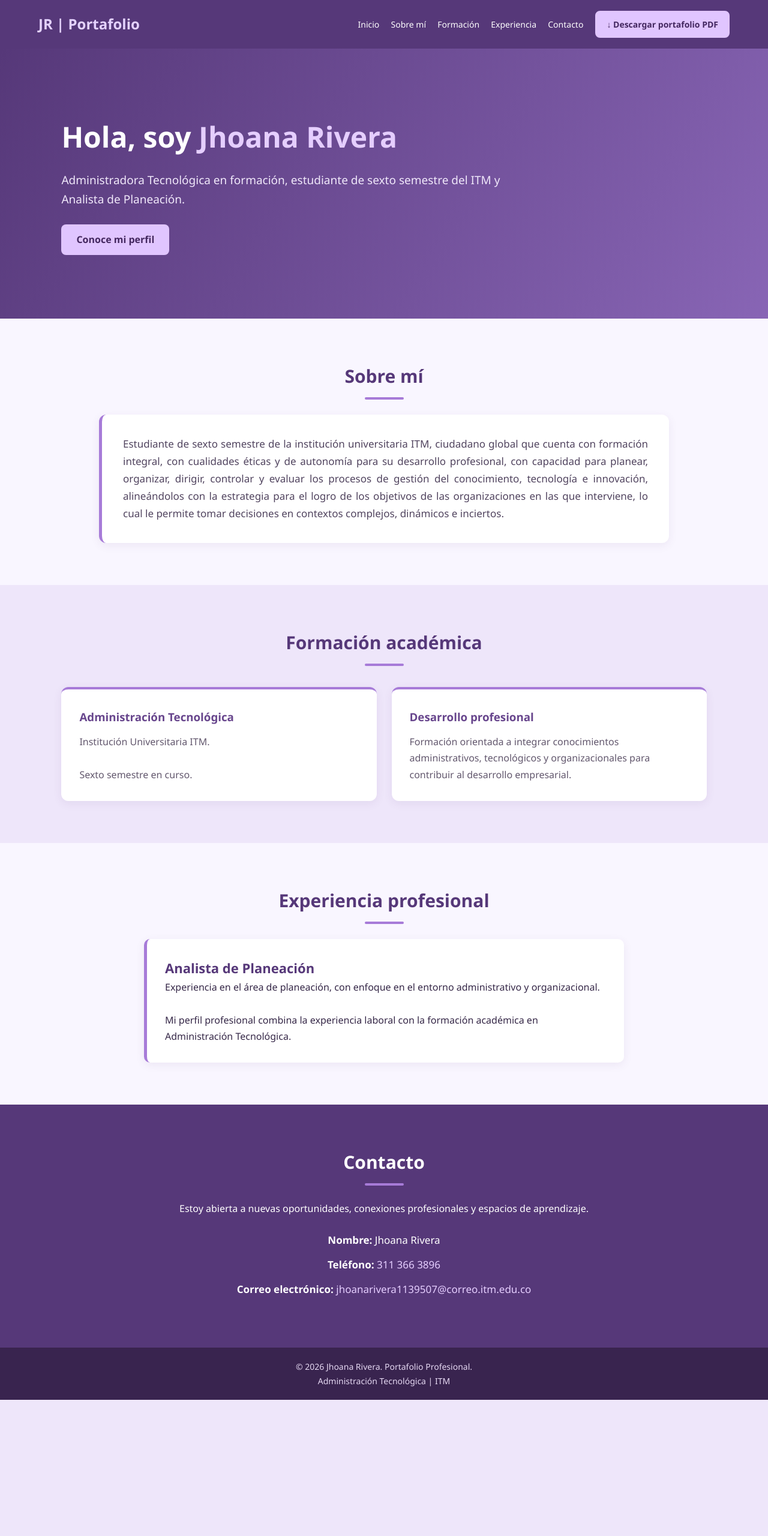
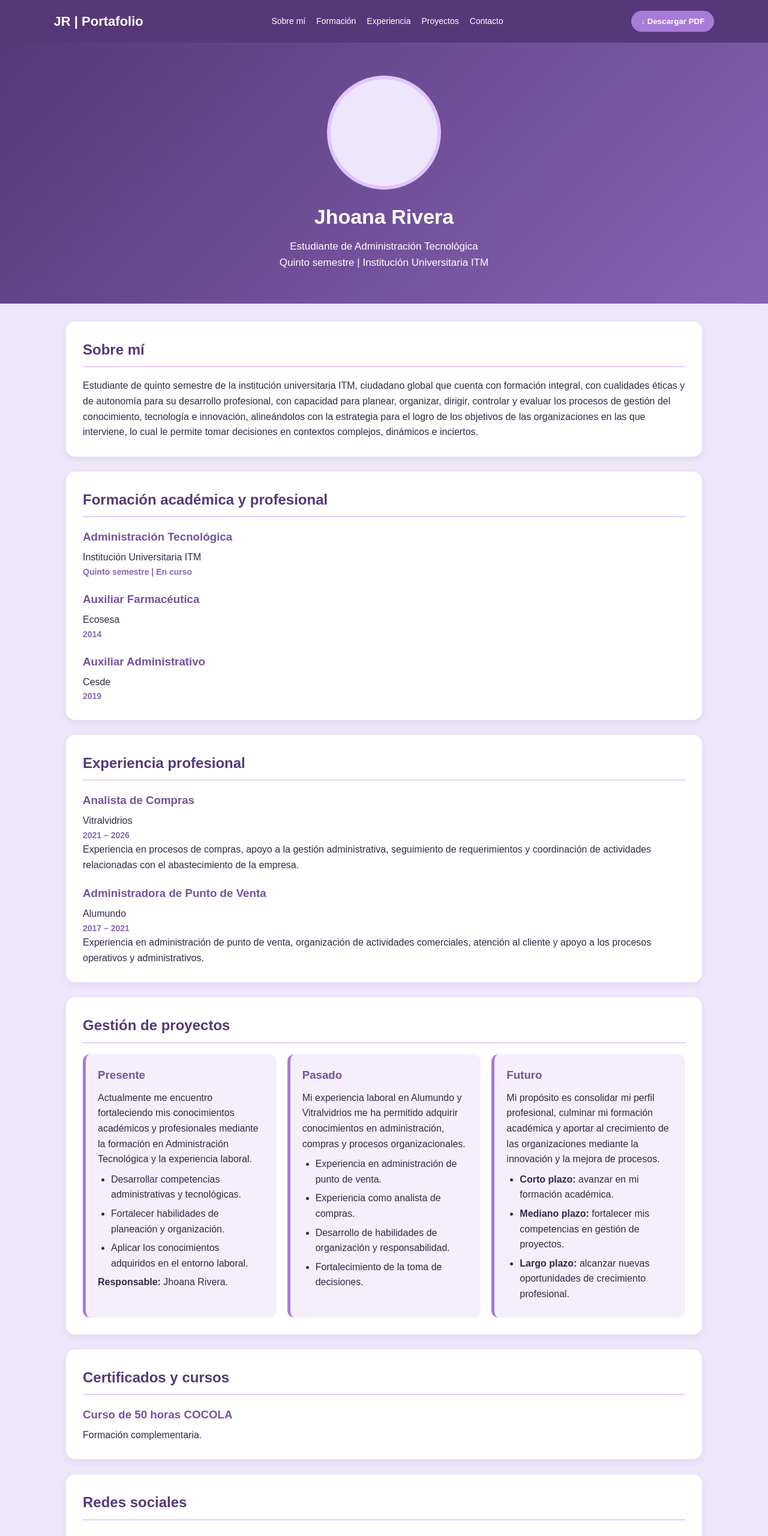
Before and after one commit to jhoarivera19/Portafolio, a plain HTML site: page index.html in a window 1280 px wide. Shown: the top 2560 px of the page at 60% size. Before the commit the page ends 2333 px from the top, so only its background shows below. Drawn offline with Linux system fonts and the light colour scheme.

Commit message:
Add files via upload
agregar cuadro foto

```diff
--- a/index.html
+++ b/index.html
@@ -1,37 +1,31 @@
+
 
 <!DOCTYPE html>
 <html lang="es">
 <head>
     <meta charset="UTF-8">
     <meta name="viewport" content="width=device-width, initial-scale=1.0">
-
-    <meta name="description" content="Portafolio profesional de Jhoana Rivera, estudiante de Administración Tecnológica del ITM.">
-
-    <title>Jhoana Rivera | Portafolio Profesional</title>
+    <title>Portafolio Profesional | Jhoana Rivera</title>
 
     <style>
         * {
             margin: 0;
             padding: 0;
             box-sizing: border-box;
-            font-family: 'Segoe UI', Arial, sans-serif;
-        }
-
-        html {
             scroll-behavior: smooth;
         }
 
         body {
+            font-family: Arial, Helvetica, sans-serif;
             background: #eee6fa;
             color: #352747;
-            line-height: 1.7;
+            line-height: 1.6;
         }
 
-        /* ENCABEZADO */
         header {
             background: #563879;
             color: white;
-            padding: 18px 5%;
+            padding: 18px 7%;
             display: flex;
             justify-content: space-between;
             align-items: center;
@@ -40,502 +34,414 @@
         }
 
         header h2 {
-            color: #e4d2ff;
-            font-size: 24px;
+            font-size: 22px;
         }
 
-        .header-right {
+        nav {
             display: flex;
-            align-items: center;
-            gap: 20px;
+            gap: 18px;
             flex-wrap: wrap;
         }
 
         nav a {
             color: white;
             text-decoration: none;
-            margin-left: 15px;
             font-size: 14px;
-            transition: 0.3s;
         }
 
         nav a:hover {
-            color: #dfc3ff;
+            color: #e0c5ff;
         }
 
-        /* BOTÓN PDF */
         .pdf-button {
-            background: #e0c5ff;
-            color: #43275f;
-            padding: 11px 17px;
-            border-radius: 8px;
-            text-decoration: none;
+            background: #a77bd8;
+            color: white;
+            border: none;
+            padding: 10px 16px;
+            border-radius: 20px;
+            cursor: pointer;
             font-weight: bold;
-            font-size: 14px;
-            border: 2px solid #e0c5ff;
-            cursor: pointer;
-            transition: 0.3s;
-            white-space: nowrap;
         }
 
-        .pdf-button:hover {
-            background: white;
-            border-color: white;
-            transform: translateY(-2px);
+        .hero {
+            background: linear-gradient(135deg, #563879, #8865b5);
+            color: white;
+            text-align: center;
+            padding: 55px 20px;
         }
 
-        /* PRESENTACIÓN */
-        .hero {
-            min-height: 450px;
-            background: linear-gradient(120deg, #563879, #8865b5);
-            color: white;
-            padding: 100px 8%;
+        .photo-frame {
+            width: 190px;
+            height: 190px;
+            margin: 0 auto 18px;
+            border: 6px solid #e0c5ff;
+            border-radius: 50%;
+            overflow: hidden;
+            background: #eee6fa;
             display: flex;
             align-items: center;
+            justify-content: center;
         }
 
-        .hero-content {
-            max-width: 800px;
+        .photo-frame img {
+            width: 100%;
+            height: 100%;
+            object-fit: cover;
         }
 
         .hero h1 {
-            font-size: 48px;
-            margin-bottom: 15px;
-        }
-
-        .hero h1 span {
-            color: #e5ceff;
+            font-size: 34px;
+            margin-bottom: 8px;
         }
 
         .hero p {
-            font-size: 19px;
-            color: #f0e8fa;
-            margin-bottom: 25px;
+            font-size: 17px;
         }
 
-        .button {
-            display: inline-block;
-            padding: 12px 25px;
-            background: #e0c5ff;
-            color: #43275f;
-            text-decoration: none;
-            font-weight: bold;
-            border-radius: 8px;
-            transition: 0.3s;
-            border: none;
-            cursor: pointer;
-        }
-
-        .button:hover {
-            background: white;
-            transform: translateY(-3px);
+        .container {
+            max-width: 1100px;
+            margin: auto;
+            padding: 30px 20px;
         }
 
         section {
-            padding: 70px 8%;
+            background: white;
+            margin-bottom: 25px;
+            padding: 28px;
+            border-radius: 15px;
+            box-shadow: 0 4px 12px rgba(70, 40, 100, 0.08);
         }
 
-        /* TÍTULOS */
-        .section-title {
-            font-size: 30px;
+        section h2 {
             color: #563879;
-            margin-bottom: 25px;
-            text-align: center;
+            margin-bottom: 18px;
+            border-bottom: 2px solid #e5ceff;
+            padding-bottom: 8px;
         }
 
-        .section-title::after {
-            content: "";
-            display: block;
-            width: 65px;
-            height: 4px;
-            background: #a77bd8;
-            margin: 10px auto;
-            border-radius: 5px;
+        section h3 {
+            color: #76519e;
+            margin-bottom: 6px;
         }
 
-        /* SOBRE MÍ */
-        .about {
-            background: #f9f6ff;
+        .item {
+            margin-bottom: 20px;
         }
 
-        .about-content {
-            max-width: 950px;
-            margin: auto;
-            text-align: justify;
-            font-size: 17px;
-            color: #51445f;
-            background: white;
-            padding: 35px;
+        .item:last-child {
+            margin-bottom: 0;
+        }
+
+        .date {
+            color: #8865b5;
+            font-weight: bold;
+            font-size: 14px;
+        }
+
+        .cards {
+            display: grid;
+            grid-template-columns: repeat(auto-fit, minmax(230px, 1fr));
+            gap: 18px;
+        }
+
+        .card {
+            background: #f5effc;
+            padding: 20px;
             border-radius: 12px;
-            box-shadow: 0 4px 15px rgba(86, 56, 121, 0.08);
             border-left: 5px solid #a77bd8;
         }
 
-        /* FORMACIÓN */
-        .cards {
-            display: grid;
-            grid-template-columns: repeat(auto-fit, minmax(230px, 1fr));
-            gap: 25px;
-            margin-top: 35px;
+        .card h3 {
+            margin-bottom: 10px;
         }
 
-        .card {
-            background: white;
-            padding: 30px;
-            border-radius: 12px;
-            box-shadow: 0 4px 15px rgba(86, 56, 121, 0.08);
-            border-top: 4px solid #a77bd8;
-            transition: 0.3s;
+        ul {
+            padding-left: 22px;
+            margin-top: 8px;
         }
 
-        .card:hover {
-            transform: translateY(-5px);
+        li {
+            margin-bottom: 6px;
         }
 
-        .card h3 {
-            color: #68468d;
-            margin-bottom: 12px;
+        .social-links a {
+            display: inline-block;
+            color: #563879;
+            text-decoration: none;
+            font-weight: bold;
+            margin: 5px 15px 5px 0;
         }
 
-        .card p {
-            color: #62576d;
+        .social-links a:hover {
+            text-decoration: underline;
         }
 
-        /* EXPERIENCIA */
-        .experience {
-            background: #f9f6ff;
+        .contact p {
+            margin-bottom: 8px;
         }
 
-        .experience-box {
-            max-width: 800px;
-            margin: auto;
-            background: white;
-            padding: 30px;
-            border-radius: 10px;
-            border-left: 5px solid #a77bd8;
-            box-shadow: 0 4px 15px rgba(86, 56, 121, 0.08);
-        }
-
-        .experience-box h3 {
-            color: #563879;
-            font-size: 22px;
-        }
-
-        /* CONTACTO */
-        .contact {
+        footer {
             background: #563879;
             color: white;
             text-align: center;
+            padding: 22px;
+            margin-top: 20px;
         }
 
-        .contact .section-title {
-            color: white;
-        }
-
-        .contact-info {
-            margin-top: 25px;
-            font-size: 17px;
-        }
-
-        .contact-info p {
-            margin: 12px;
-        }
-
-        .contact-info a {
-            color: #e5ceff;
-            text-decoration: none;
-        }
-
-        /* PIE DE PÁGINA */
-        footer {
-            background: #39244f;
-            color: #e6d9f3;
-            text-align: center;
-            padding: 20px;
-            font-size: 14px;
-        }
-
-        /* DISEÑO RESPONSIVO */
-        @media (max-width: 850px) {
+        @media (max-width: 700px) {
             header {
                 flex-direction: column;
                 text-align: center;
             }
 
-            .header-right {
+            nav {
                 justify-content: center;
             }
 
-            nav a {
-                margin: 5px;
-                display: inline-block;
+            .hero h1 {
+                font-size: 27px;
+            }
+
+            section {
+                padding: 20px;
             }
         }
 
-        @media (max-width: 600px) {
-            .hero {
-                padding: 75px 7%;
-            }
-
-            .hero h1 {
-                font-size: 35px;
-            }
-
-            .hero p {
-                font-size: 16px;
-            }
-
-            section {
-                padding: 50px 7%;
-            }
-
-            .about-content {
-                padding: 22px;
-            }
-
-            .pdf-button {
-                display: inline-block;
-            }
-        }
-
-        /* CONFIGURACIÓN DEL PDF */
+        @media print {
             @page {
                 size: A4;
                 margin: 15mm;
             }
 
-        @media print {
             body {
                 background: white;
-                color: #352747;
                 -webkit-print-color-adjust: exact;
                 print-color-adjust: exact;
             }
 
             header nav,
-            .pdf-button,
-            .button {
+            .pdf-button {
                 display: none !important;
             }
 
             header {
-                padding: 15px;
-            }
-
-            section,
-            .hero {
-                padding: 30px;
+                padding: 10px;
             }
 
             .hero {
-                min-height: auto;
+                padding: 25px 10px;
             }
 
-            .card,
-            .experience-box,
-            .about-content {
-                break-inside: avoid;
-                box-shadow: none;
+            .container {
+                padding: 15px 0;
             }
 
-            footer {
+            section {
+                box-shadow: none;
+                border: 1px solid #eee;
                 break-inside: avoid;
+                margin-bottom: 15px;
+            }
+
+            a {
+                color: inherit;
             }
         }
-
     </style>
 </head>
 
 <body>
 
-    <!-- ENCABEZADO -->
     <header>
-
         <h2>JR | Portafolio</h2>
 
-        <div class="header-right">
-
         <nav>
-                <a href="#inicio">Inicio</a>
             <a href="#sobre-mi">Sobre mí</a>
             <a href="#formacion">Formación</a>
             <a href="#experiencia">Experiencia</a>
+            <a href="#proyectos">Proyectos</a>
             <a href="#contacto">Contacto</a>
         </nav>
 
-            <!-- BOTÓN PARA DESCARGAR PDF -->
-            <button class="pdf-button" onclick="descargarPDF()">
-                ↓ Descargar portafolio PDF
+        <button class="pdf-button" onclick="window.print()">
+            ↓ Descargar PDF
         </button>
+    </header>
 
+    <div class="hero">
+        <div class="photo-frame">
+            <img src="foto.jpg"
+                 alt="Fotografía de Jhoana Rivera"
+                 onerror="this.style.display='none';">
         </div>
 
-    </header>
+        <h1>Jhoana Rivera</h1>
+        <p>Estudiante de Administración Tecnológica</p>
+        <p>Quinto semestre | Institución Universitaria ITM</p>
+    </div>
 
-    <!-- PRESENTACIÓN -->
-    <section class="hero" id="inicio">
+    <main class="container">
 
-        <div class="hero-content">
-
-            <h1>Hola, soy <span>Jhoana Rivera</span></h1>
+        <section id="sobre-mi">
+            <h2>Sobre mí</h2>
 
             <p>
-                Administradora Tecnológica en formación,
-                estudiante de sexto semestre del ITM y
-                Analista de Planeación.
+                Estudiante de quinto semestre de la institución universitaria ITM,
+                ciudadano global que cuenta con formación integral, con cualidades
+                éticas y de autonomía para su desarrollo profesional, con capacidad
+                para planear, organizar, dirigir, controlar y evaluar los procesos
+                de gestión del conocimiento, tecnología e innovación, alineándolos
+                con la estrategia para el logro de los objetivos de las organizaciones
+                en las que interviene, lo cual le permite tomar decisiones en contextos
+                complejos, dinámicos e inciertos.
             </p>
+        </section>
 
-            <a href="#sobre-mi" class="button">
-                Conoce mi perfil
-            </a>
+        <section id="formacion">
+            <h2>Formación académica y profesional</h2>
 
+            <div class="item">
+                <h3>Administración Tecnológica</h3>
+                <p>Institución Universitaria ITM</p>
+                <p class="date">Quinto semestre | En curso</p>
             </div>
 
+            <div class="item">
+                <h3>Auxiliar Farmacéutica</h3>
+                <p>Ecosesa</p>
+                <p class="date">2014</p>
+            </div>
+
+            <div class="item">
+                <h3>Auxiliar Administrativo</h3>
+                <p>Cesde</p>
+                <p class="date">2019</p>
+            </div>
         </section>
 
-    <!-- SOBRE MÍ -->
-    <section class="about" id="sobre-mi">
+        <section id="experiencia">
+            <h2>Experiencia profesional</h2>
 
-        <h2 class="section-title">Sobre mí</h2>
-
-        <div class="about-content">
-
+            <div class="item">
+                <h3>Analista de Compras</h3>
+                <p>Vitralvidrios</p>
+                <p class="date">2021 – 2026</p>
                 <p>
-                Estudiante de sexto semestre de la institución
-                universitaria ITM, ciudadano global que cuenta
-                con formación integral, con cualidades éticas
-                y de autonomía para su desarrollo profesional,
-                con capacidad para planear, organizar, dirigir,
-                controlar y evaluar los procesos de gestión del
-                conocimiento, tecnología e innovación,
-                alineándolos con la estrategia para el logro de
-                los objetivos de las organizaciones en las que
-                interviene, lo cual le permite tomar decisiones
-                en contextos complejos, dinámicos e inciertos.
+                    Experiencia en procesos de compras, apoyo a la gestión
+                    administrativa, seguimiento de requerimientos y coordinación
+                    de actividades relacionadas con el abastecimiento de la empresa.
                 </p>
-
             </div>
 
+            <div class="item">
+                <h3>Administradora de Punto de Venta</h3>
+                <p>Alumundo</p>
+                <p class="date">2017 – 2021</p>
+                <p>
+                    Experiencia en administración de punto de venta, organización
+                    de actividades comerciales, atención al cliente y apoyo
+                    a los procesos operativos y administrativos.
+                </p>
+            </div>
         </section>
 
-    <!-- FORMACIÓN -->
-    <section id="formacion">
-
-        <h2 class="section-title">Formación académica</h2>
+        <section id="proyectos">
+            <h2>Gestión de proyectos</h2>
 
             <div class="cards">
 
                 <div class="card">
-
-                <h3>Administración Tecnológica</h3>
-
+                    <h3>Presente</h3>
                     <p>
-                    Institución Universitaria ITM.
-                    <br><br>
-                    Sexto semestre en curso.
+                        Actualmente me encuentro fortaleciendo mis conocimientos
+                        académicos y profesionales mediante la formación en
+                        Administración Tecnológica y la experiencia laboral.
                     </p>
 
+                    <ul>
+                        <li>Desarrollar competencias administrativas y tecnológicas.</li>
+                        <li>Fortalecer habilidades de planeación y organización.</li>
+                        <li>Aplicar los conocimientos adquiridos en el entorno laboral.</li>
+                    </ul>
+
+                    <p><strong>Responsable:</strong> Jhoana Rivera.</p>
                 </div>
 
                 <div class="card">
-
-                <h3>Desarrollo profesional</h3>
-
+                    <h3>Pasado</h3>
                     <p>
-                    Formación orientada a integrar
-                    conocimientos administrativos,
-                    tecnológicos y organizacionales para
-                    contribuir al desarrollo empresarial.
+                        Mi experiencia laboral en Alumundo y Vitralvidrios me ha
+                        permitido adquirir conocimientos en administración,
+                        compras y procesos organizacionales.
                     </p>
 
+                    <ul>
+                        <li>Experiencia en administración de punto de venta.</li>
+                        <li>Experiencia como analista de compras.</li>
+                        <li>Desarrollo de habilidades de organización y responsabilidad.</li>
+                        <li>Fortalecimiento de la toma de decisiones.</li>
+                    </ul>
+                </div>
+
+                <div class="card">
+                    <h3>Futuro</h3>
+                    <p>
+                        Mi propósito es consolidar mi perfil profesional,
+                        culminar mi formación académica y aportar al crecimiento
+                        de las organizaciones mediante la innovación y la mejora
+                        de procesos.
+                    </p>
+
+                    <ul>
+                        <li><strong>Corto plazo:</strong> avanzar en mi formación académica.</li>
+                        <li><strong>Mediano plazo:</strong> fortalecer mis competencias en gestión de proyectos.</li>
+                        <li><strong>Largo plazo:</strong> alcanzar nuevas oportunidades de crecimiento profesional.</li>
+                    </ul>
                 </div>
 
             </div>
-
         </section>
 
-    <!-- EXPERIENCIA -->
-    <section class="experience" id="experiencia">
+        <section id="certificados">
+            <h2>Certificados y cursos</h2>
 
-        <h2 class="section-title">Experiencia profesional</h2>
-
-        <div class="experience-box">
-
-            <h3>Analista de Planeación</h3>
-
-            <p>
-                Experiencia en el área de planeación,
-                con enfoque en el entorno administrativo
-                y organizacional.
-            </p>
-
-            <br>
-
-            <p>
-                Mi perfil profesional combina la experiencia
-                laboral con la formación académica en
-                Administración Tecnológica.
-            </p>
-
+            <div class="item">
+                <h3>Curso de 50 horas COCOLA</h3>
+                <p>Formación complementaria.</p>
             </div>
-
         </section>
 
-    <!-- CONTACTO -->
-    <section class="contact" id="contacto">
+        <section id="redes">
+            <h2>Redes sociales</h2>
 
-        <h2 class="section-title">Contacto</h2>
+            <div class="social-links">
+                <a href="https://www.instagram.com/aniitariivera/"
+                   target="_blank" rel="noopener noreferrer">
+                    Instagram: @aniitariivera
+                </a>
 
-        <p>
-            Estoy abierta a nuevas oportunidades,
-            conexiones profesionales y espacios
-            de aprendizaje.
-        </p>
+                <a href="https://www.facebook.com/"
+                   target="_blank" rel="noopener noreferrer">
+                    Facebook: Jhoana Rivera
+                </a>
+            </div>
+        </section>
 
-        <div class="contact-info">
+        <section id="contacto" class="contact">
+            <h2>Contacto</h2>
 
-            <p>
-                <strong>Nombre:</strong> Jhoana Rivera
-            </p>
-
-            <p>
-                <strong>Teléfono:</strong>
-                <a href="tel:3113663896">
-                    311 366 3896
-                </a>
-            </p>
-
+            <p><strong>Teléfono:</strong> 311 366 3896</p>
             <p>
                 <strong>Correo electrónico:</strong>
-                <a href="mailto:jhoanarivera1139507@correo.itm.edu.co">
                 jhoanarivera1139507@correo.itm.edu.co
-                </a>
             </p>
-
-        </div>
-
         </section>
 
-    <!-- PIE DE PÁGINA -->
+    </main>
+
     <footer>
-
-        <p>
-            © 2026 Jhoana Rivera.
-            Portafolio Profesional.
-        </p>
-
-        <p>
-            Administración Tecnológica | ITM
-        </p>
-
+        <p>© 2026 Jhoana Rivera | Portafolio Profesional</p>
     </footer>
-
-    <!-- FUNCIÓN PARA GENERAR PDF -->
-    <script>
-        function descargarPDF() {
-            window.print();
-        }
-    </script>
 
 </body>
 </html>
```
Lines whose indentation alone changed are shown as unchanged.
